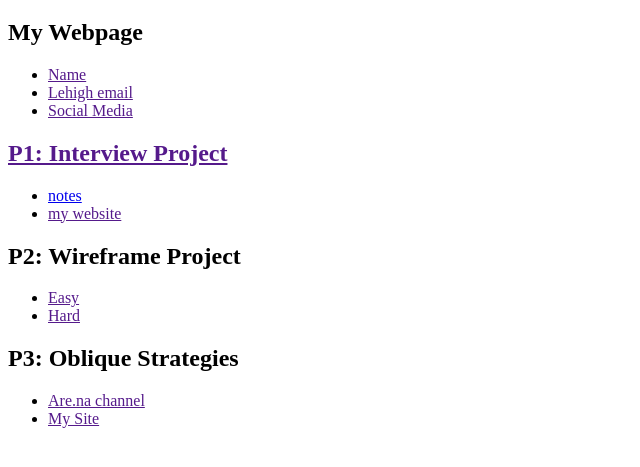
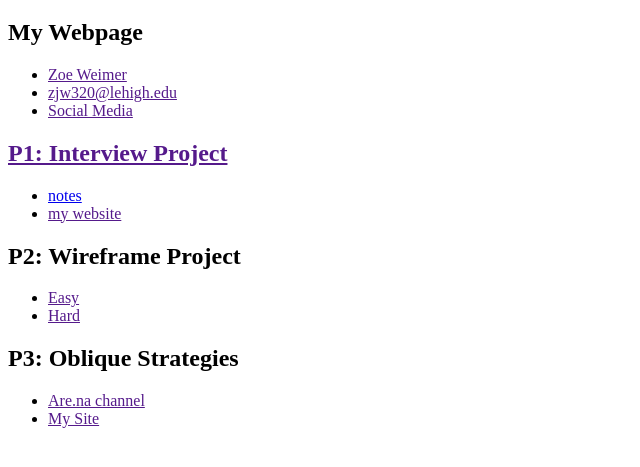
Before and after one commit to zjweimer/zoe-weimer-website-1, a plain HTML site: page index.html in a window 1280 px wide. Shown: the part 61-528 px from the top of the page, without its empty margins (0-640 px from the left). Drawn offline with Linux system fonts and the light colour scheme.

Commit message:
changed name & email

```diff
--- a/index.html
+++ b/index.html
@@ -19,8 +19,8 @@
 
     <h2>My Webpage</h2>
     <ul>
-        <li><a href="">Name</a></li>
-        <li><a href="">Lehigh email </a></li>
+        <li><a href="">Zoe Weimer</a></li>
+        <li><a href="">zjw320@lehigh.edu </a></li>
         <li><a href="">Social Media</li>
     </ul>
 
```
